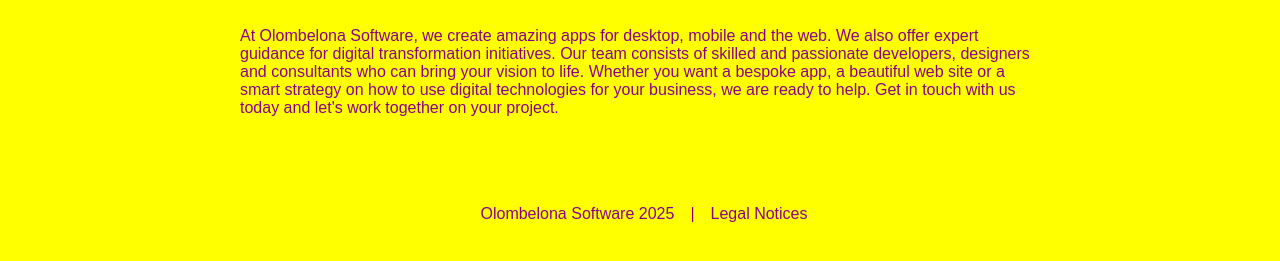
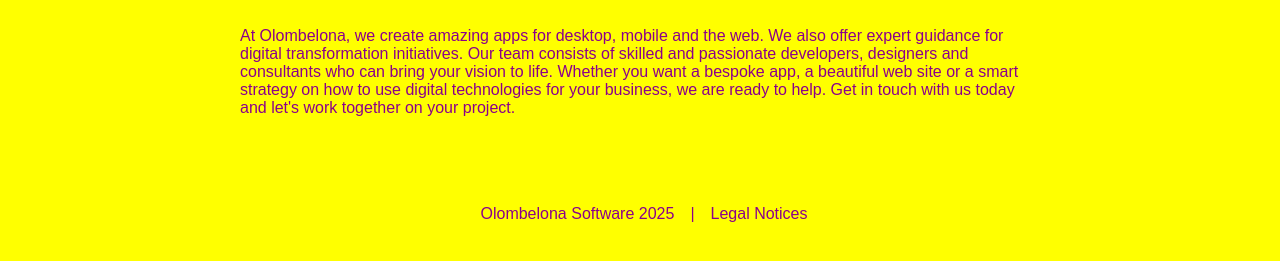
Before and after one commit to Olombelona/olombelona-site, a Gatsby site: page / in a window 1280 px wide. Shown: the part 309-570 px from the top of the page. Built offline with nearby package versions, Linux system fonts and the light colour scheme; Gatsby itself is replaced by a stand-in of ours.

Commit message:
Update en_about.md

```diff
--- a/medias/markdown_content/en/en_about.md
+++ b/medias/markdown_content/en/en_about.md
@@ -9,4 +9,4 @@ lang: "en"
 ---
 # About
 
-At Olombelona Software, we create amazing apps for desktop, mobile and the web. We also offer expert guidance for digital transformation initiatives. Our team consists of skilled and passionate developers, designers and consultants who can bring your vision to life. Whether you want a bespoke app, a beautiful web site or a smart strategy on how to use digital technologies for your business, we are ready to help. Get in touch with us today and let's work together on your project.
+At Olombelona, we create amazing apps for desktop, mobile and the web. We also offer expert guidance for digital transformation initiatives. Our team consists of skilled and passionate developers, designers and consultants who can bring your vision to life. Whether you want a bespoke app, a beautiful web site or a smart strategy on how to use digital technologies for your business, we are ready to help. Get in touch with us today and let's work together on your project.
```
